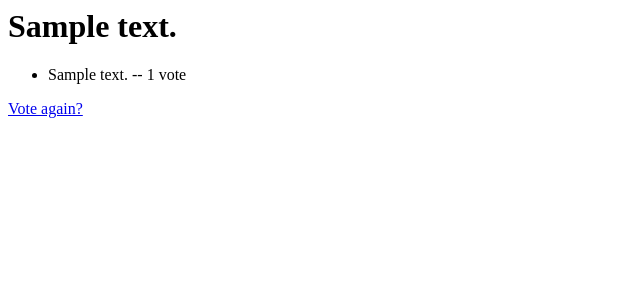
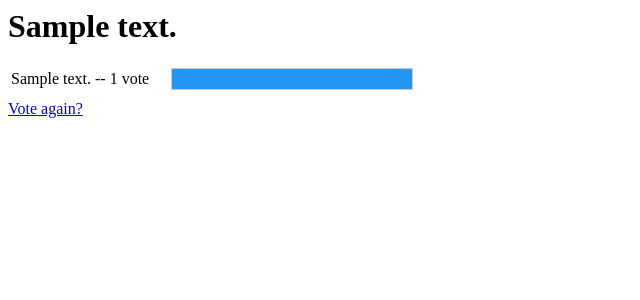
Before and after one commit to travis-mark/pugberus, a Django app: page /polls/1/results/ in a window 1280 px wide. Shown: the top 300 px of the page, without its empty margins (0-640 px from the left). Run offline with Django 4.2, Linux system fonts and the light colour scheme; tables that the repository leaves empty hold one stand-in row (values such as "Sample post").

Commit message:
Interlude: Add a bar graph to poll results

```diff
--- a/polls/models.py
+++ b/polls/models.py
@@ -20,3 +20,6 @@ class Choice(models.Model):
 
     def __str__(self):
         return self.choice_text
+
+    def votes_percent(self):
+        return 100 * self.votes / sum(choice.votes for choice in self.question.choice_set.all())
--- a/polls/templates/polls/detail.html
+++ b/polls/templates/polls/detail.html
@@ -9,4 +9,5 @@
     {% endfor %}
 </fieldset>
 <input type="submit" value="Vote">
+<a href={% url 'polls:results' question.id %}>Show Results</a>
 </form>
--- a/polls/templates/polls/results.html
+++ b/polls/templates/polls/results.html
@@ -1,9 +1,23 @@
+<style>
+  .bar {
+      display: block;
+      width: 20px;
+      height: 20px;
+      background-color: #2196F3;
+  }
+</style>
+
 <h1>{{ question.question_text }}</h1>
 
-<ul>
-{% for choice in question.choice_set.all %}
-    <li>{{ choice.choice_text }} -- {{ choice.votes }} vote{{ choice.votes|pluralize }}</li>
-{% endfor %}
-</ul>
+<table style="padding: 0 0 8px 0">
+  {% for choice in question.choice_set.all %}
+  <tr>
+    <td style="padding-right: 20px">{{ choice.choice_text }} -- {{ choice.votes }} vote{{ choice.votes|pluralize }}</td>
+    <td style="width: 240px; background-color: #CCC">
+      <div class="bar" style="width: {{ choice.votes_percent }}%;"></div>
+    </td>
+  </tr>
+  {% endfor %}
+</table>
 
 <a href="{% url 'polls:detail' question.id %}">Vote again?</a>
```
